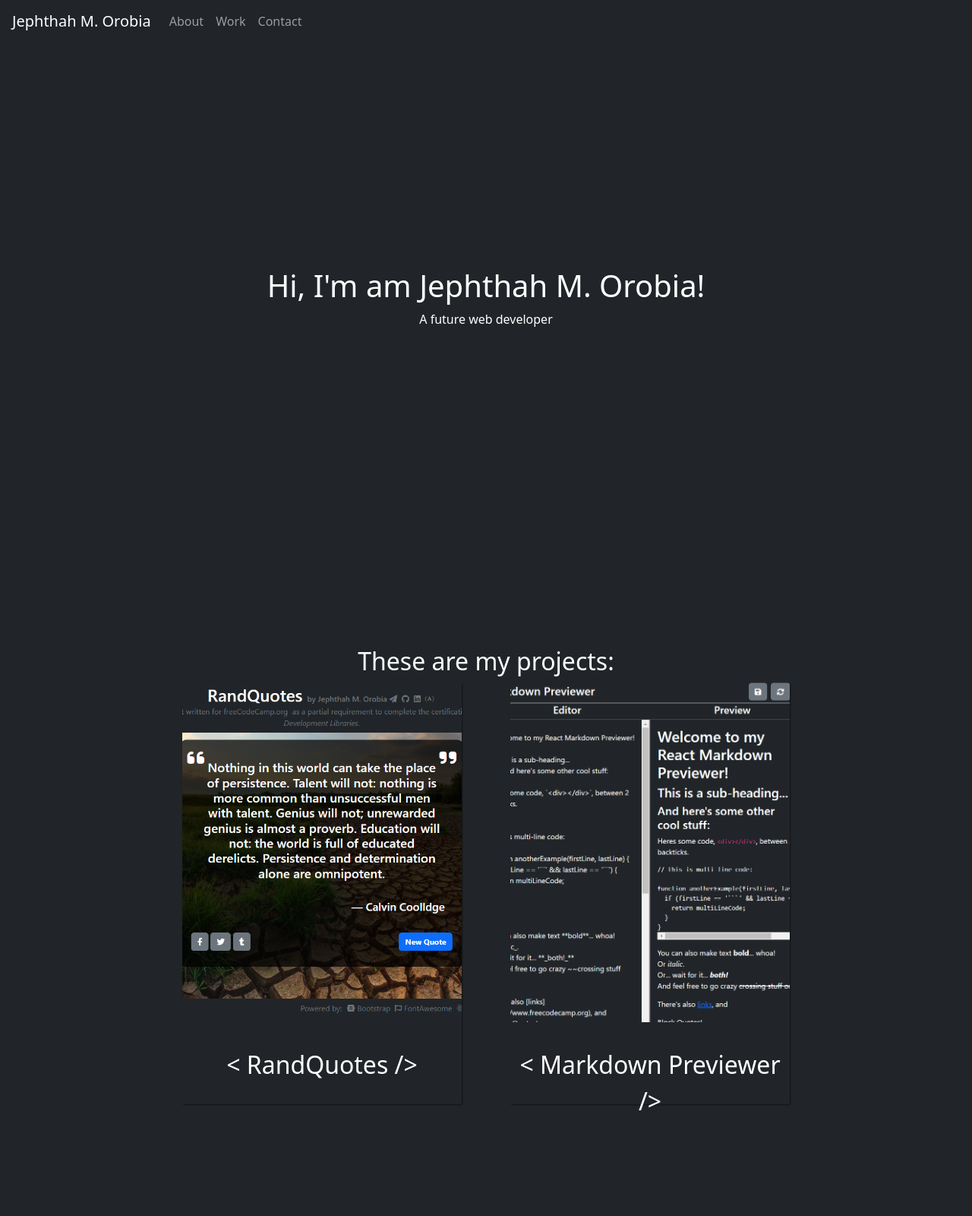
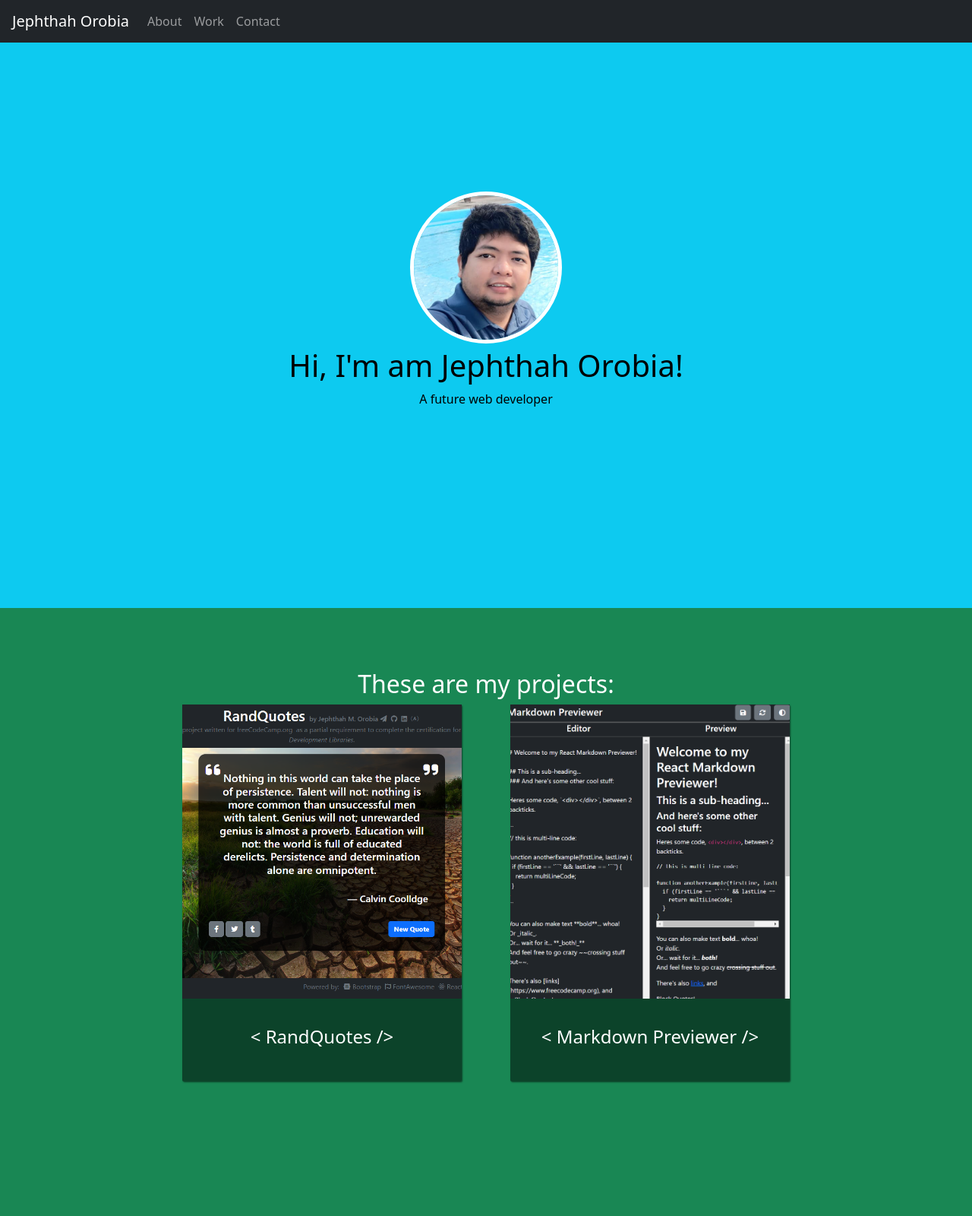
Before and after one commit to jephthah-orobia/jephthah-orobia.github.io, a plain HTML site: page index.html in a window 1280 px wide. Shown: the top 1600 px of the page at 76% size. Drawn offline with nearby package versions, Linux system fonts and the light colour scheme.

Commit message:
fixes and add photo
-data-target should be data-bs-target.
-added photo on landing page.
-vertical enable scrolling
-change color of backgrounds per section

```diff
--- a/index.html
+++ b/index.html
@@ -4,26 +4,53 @@
     <meta charset="UTF-8" />
     <meta name="viewport" content="width=device-width, initial-scale=1" />
     <meta keyword="author" content="JEPHTHAH M. OROBIA" />
-    <meta keyword="description" content="A portfolio of projects written by Jephthah M. Orobia." />
+    <meta
+      keyword="description"
+      content="A portfolio of projects written by Jephthah M. Orobia."
+    />
 
     <!-- FontAwesome -->
-    <link rel="stylesheet" href="https://use.fontawesome.com/releases/v6.2.0/css/all.css">
+    <link
+      rel="stylesheet"
+      href="https://use.fontawesome.com/releases/v6.2.0/css/all.css"
+    />
 
     <!-- Bootstrap -->
-    <link href="https://cdn.jsdelivr.net/npm/bootstrap@5.2.2/dist/css/bootstrap.min.css" rel="stylesheet" integrity="sha384-Zenh87qX5JnK2Jl0vWa8Ck2rdkQ2Bzep5IDxbcnCeuOxjzrPF/et3URy9Bv1WTRi" crossorigin="anonymous">
-    <script src="https://cdn.jsdelivr.net/npm/bootstrap@5.2.2/dist/js/bootstrap.bundle.min.js" integrity="sha384-OERcA2EqjJCMA+/3y+gxIOqMEjwtxJY7qPCqsdltbNJuaOe923+mo//f6V8Qbsw3" crossorigin="anonymous" defer="defer"></script>
+    <link
+      href="https://cdn.jsdelivr.net/npm/bootstrap@5.2.2/dist/css/bootstrap.min.css"
+      rel="stylesheet"
+      integrity="sha384-Zenh87qX5JnK2Jl0vWa8Ck2rdkQ2Bzep5IDxbcnCeuOxjzrPF/et3URy9Bv1WTRi"
+      crossorigin="anonymous"
+    />
+    <script
+      src="https://cdn.jsdelivr.net/npm/bootstrap@5.2.2/dist/js/bootstrap.bundle.min.js"
+      integrity="sha384-OERcA2EqjJCMA+/3y+gxIOqMEjwtxJY7qPCqsdltbNJuaOe923+mo//f6V8Qbsw3"
+      crossorigin="anonymous"
+    ></script>
 
-    <link rel="stylesheet" href="./styles/spec.css">
+    <link rel="stylesheet" href="./styles/spec.css" />
   </head>
   <body>
     <div class="container-fluid text-bg-dark p-0">
-            <nav id="navbar" class="navbar fixed-top navbar-expand-lg navbar-dark bg-dark px-3">
-                <a class="navbar-brand" href="#">Jephthah M. Orobia</a>
-                <button class="navbar-toggler" type="button" data-toggle="collapse" data-target="#navbarSupportedContent" aria-controls="navbarSupportedContent" aria-expanded="false" aria-label="Toggle navigation">
+      <nav
+        id="navbar"
+        class="navbar fixed-top navbar-expand-md navbar-dark bg-dark px-3"
+      >
+        <a class="navbar-brand" href="#">Jephthah Orobia</a>
+        <button
+          type="button"
+          class="navbar-toggler"
+          type="button"
+          data-bs-toggle="collapse"
+          data-bs-target="#navbarToggler"
+          aria-controls="navbarToggler"
+          aria-expanded="false"
+          aria-label="Toggle navigation"
+        >
           <span class="navbar-toggler-icon"></span>
         </button>
 
-                <div class="collapse navbar-collapse" id="navbarSupportedContent">
+        <div class="collapse navbar-collapse" id="navbarToggler">
           <ul class="navbar-nav mr-auto">
             <li class="nav-item active">
               <a href="#welcome-section" class="nav-link">About</a>
@@ -37,25 +64,47 @@
           </ul>
         </div>
       </nav>
-              <section id="welcome-section" class="section">
+
+      <section id="welcome-section" class="section bg-info text-bg-light">
         <div class="row text-center">
-                    <h1>Hi, I'm am Jephthah M. Orobia!</h1>
+          <img
+            id="myPhoto"
+            src="./jephthah-photo.png"
+            alt="A Photo of Jephthah Orobia"
+          />
+          <h1>Hi, I'm am Jephthah Orobia!</h1>
           <p class="subtitle">A future web developer</p>
         </div>
       </section>
-              <section id="projects" class="section">
+      <section id="projects" class="section bg-success">
         <h2>These are my projects:</h2>
         <div class="projects-grid">
-                <a href="./demo/randquotes/index.html" target="_blank" class="project project-tile">
-                  <img class="project-image" src="./screenshots/RandQuotes_v0.1.0.png" alt="project">
+          <a
+            href="./demo/randquotes/index.html"
+            target="_blank"
+            class="project project-tile"
+          >
+            <img
+              class="project-image"
+              src="./screenshots/RandQuotes_v0.1.0.png"
+              alt="project"
+            />
             <p class="project-title text-center">
               <span class="code">&lt;</span>
               RandQuotes
               <span class="code">/&gt;</span>
             </p>
           </a>
-                <a href="./demo/mdpreviewer/index.html" target="_blank" class="project project-tile">
-                  <img class="project-image" src="./screenshots/Markdown_Previewer_v0.1.0.png" alt="project">
+          <a
+            href="./demo/mdpreviewer/index.html"
+            target="_blank"
+            class="project project-tile"
+          >
+            <img
+              class="project-image"
+              src="./screenshots/Markdown_Previewer_v0.1.0.png"
+              alt="project"
+            />
             <p class="project-title text-center">
               <span class="code">&lt;</span>
               Markdown Previewer
@@ -64,16 +113,28 @@
           </a>
         </div>
       </section>
-              <section id="contact" class="section">
+      <section id="contact" class="section bg-secondary">
         <h2 class="h2">Let's work together...</h2>
         <p class="text">You can reach me through:</p>
         <ul>
           <li>
-                    <a href="https://facebook.com/jephthah" target="_blank"><i class="fab fa-facebook-square"></i> Facebook</a></li>
+            <a href="https://facebook.com/jephthah" target="_blank"
+              ><i class="fab fa-facebook-square"></i> Facebook</a
+            >
+          </li>
           <li>
-                    <a id="profile-link" href="https://github.com/jephthah-orobia" target="_blank"><i class="fab fa-github"></i> GitHub</a></li>
+            <a
+              id="profile-link"
+              href="https://github.com/jephthah-orobia"
+              target="_blank"
+              ><i class="fab fa-github"></i> GitHub</a
+            >
+          </li>
           <li>
-                    <a href="mailto:jephthah.orobia@gmail.com"><i class="fas fa-at"></i> Send a mail</a></li>
+            <a href="mailto:jephthah.orobia@gmail.com"
+              ><i class="fas fa-at"></i> Send a mail</a
+            >
+          </li>
         </ul>
       </section>
     </div>
--- a/styles/spec.css
+++ b/styles/spec.css
@@ -10,7 +10,9 @@ html,
 body {
   margin: 0;
   padding: 0;
-    overflow: hidden;
+  overflow-y: auto;
+  overflow-x: hidden;
+  transition-timing-function: ease-in-out;
 }
 
 a,
@@ -34,7 +36,7 @@ a:active {
 
 .projects-grid {
   display: grid;
-    grid-template-columns: repeat(auto-fit, minmax(320px, 1fr));
+  grid-template-columns: repeat(auto-fit, minmax(100px, 1fr));
   grid-gap: 4rem;
   width: 100%;
   max-width: 800px;
@@ -43,7 +45,7 @@ a:active {
 }
 
 .project {
-    background: var(--main-gray);
+  background-color: rgba(0, 0, 0, 0.5);
   box-shadow: 1px 1px 2px rgba(0, 0, 0, 0.5);
   border-radius: 2px;
 }
@@ -55,10 +57,9 @@ a:active {
 }
 
 .project-title {
-    font-size: 2rem;
+  font-size: 1.5rem;
   padding: 2rem 0.5rem;
 }
-
 
 .code {
   color: var(--main-accent);
@@ -66,7 +67,7 @@ a:active {
 }
 
 .project:hover .code {
-    color: yellow;
+  color: orange;
 }
 
 #contact ul {
@@ -77,3 +78,11 @@ a:active {
   text-align: center;
   padding: 1rem;
 }
+
+#myPhoto {
+  width: 200px;
+  margin: 5px auto;
+  border-radius: 50%;
+  border: 5px solid white;
+  padding: 0px;
+}
```
Also changed, not shown: jephthah-photo.png (added). Lines whose indentation alone changed are shown as unchanged.
